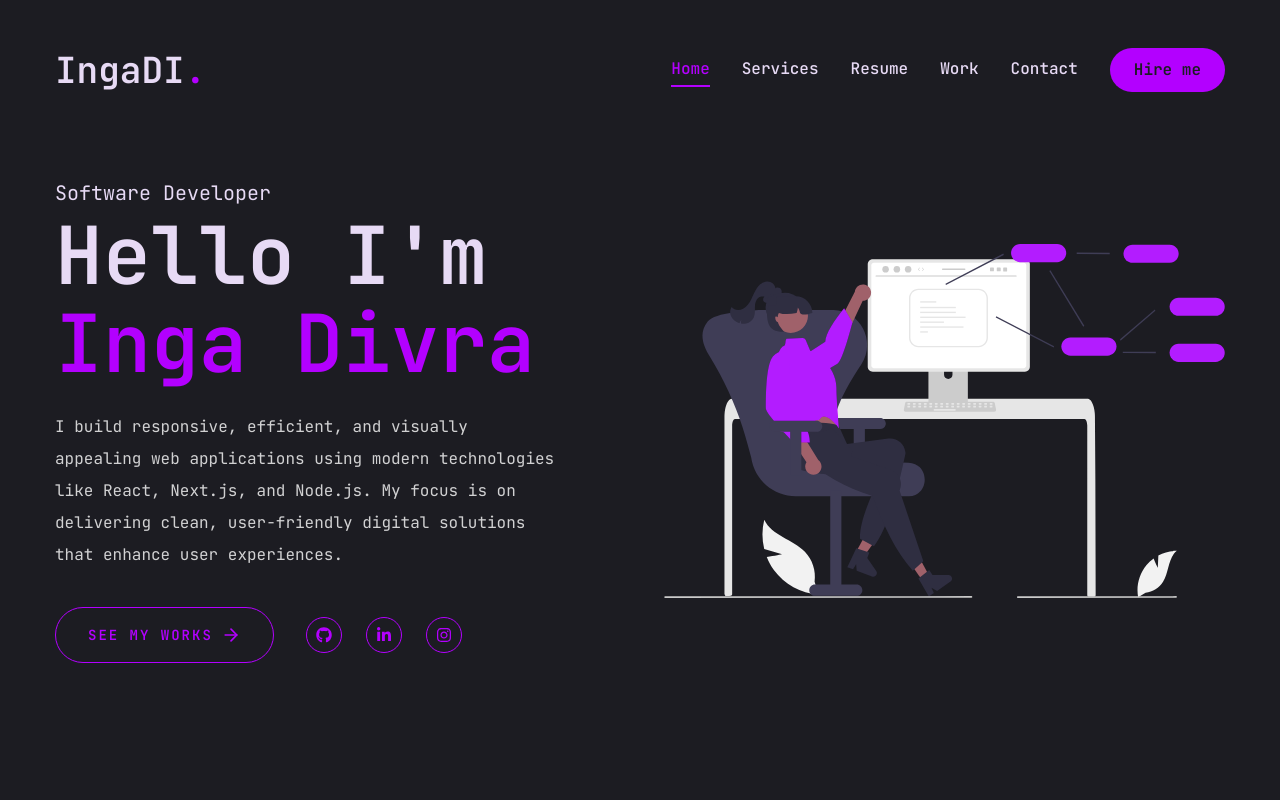
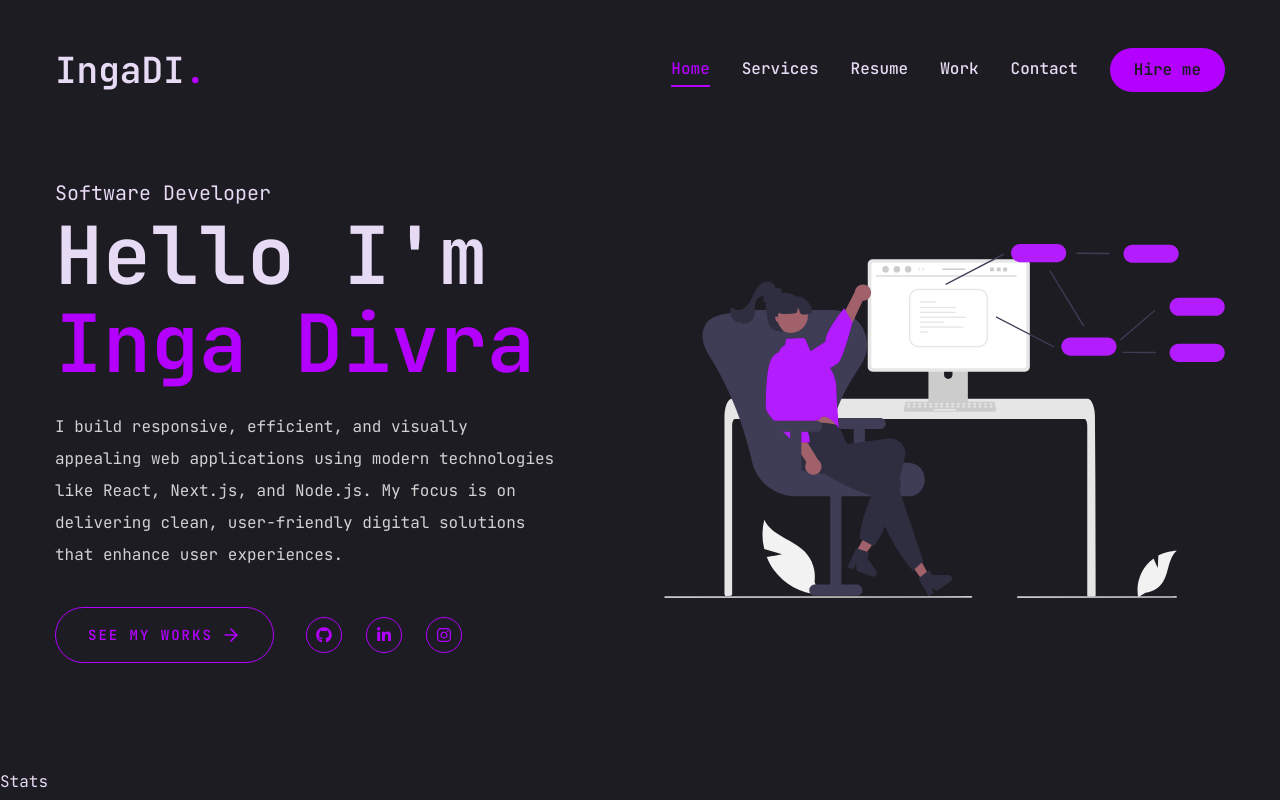
Before and after one commit to inga-divra/ingadi-portfolio, a Next.js app: page / in a window 1280 px wide. Built offline with nearby package versions, Linux system fonts and the light colour scheme.

Commit message:
Created the Stats component for displaying statistics (e.g., Months of Experience, Technologies Studied, Projects Built, Commits Made) and integrated it into the homepage.

```diff
--- a/app/page.jsx
+++ b/app/page.jsx
@@ -5,6 +5,7 @@ import Link from 'next/link';
 // components
 import Social from "@/components/Social";
 import Photo from "@/components/Photo";
+import Stats from "@/components/Stats";
 
 const Home = () => {
   return (
@@ -44,11 +45,12 @@ const Home = () => {
             </div>
           </div>
           {/* HERO IMG */}
-          <div className='flex-1 flex justify-center order-1 xl:order-none mb-8 xl:mb-0'>
+          <div className='flex-1 flex justify-center order-1 xl:order-none mb-0 xl:mb-0'>
             <Photo />
           </div>
         </div>
       </div>
+      <Stats />
     </section>
   );
 }
--- /dev/null
+++ b/components/Stats.jsx
@@ -0,0 +1,10 @@
+
+const Stats = () => {
+    return (
+        <div>
+            Stats
+        </div>
+    )
+}
+
+export default Stats
```
